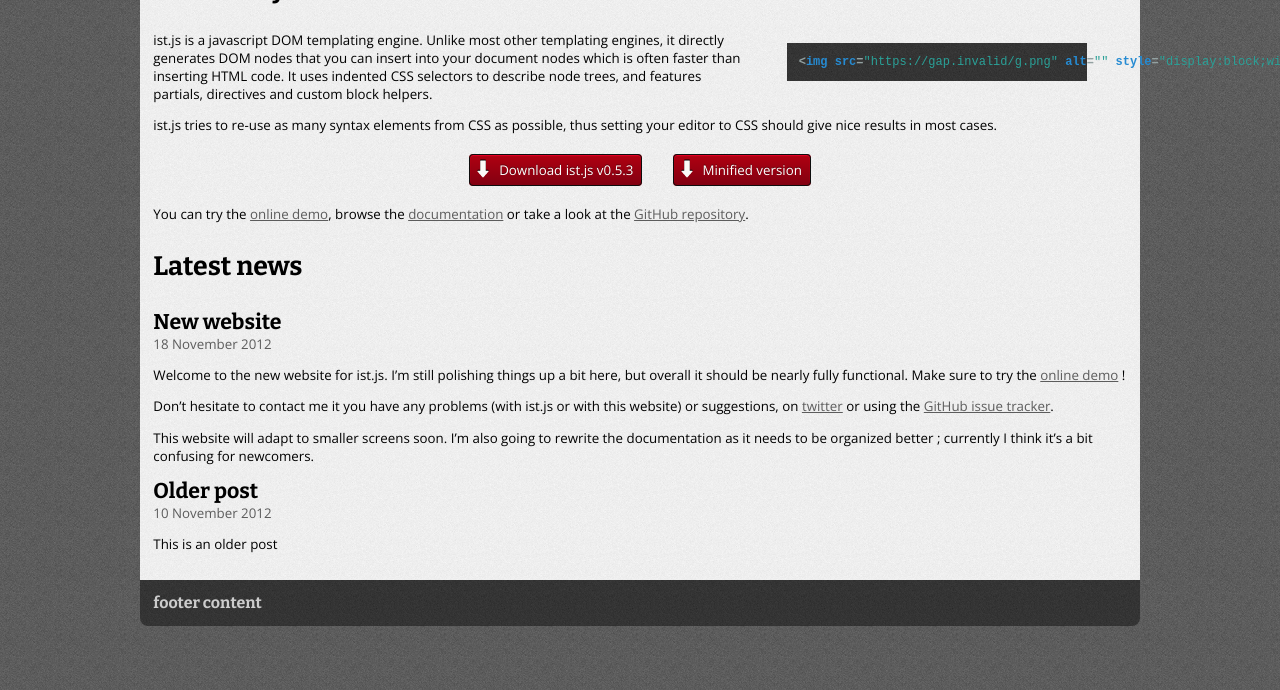
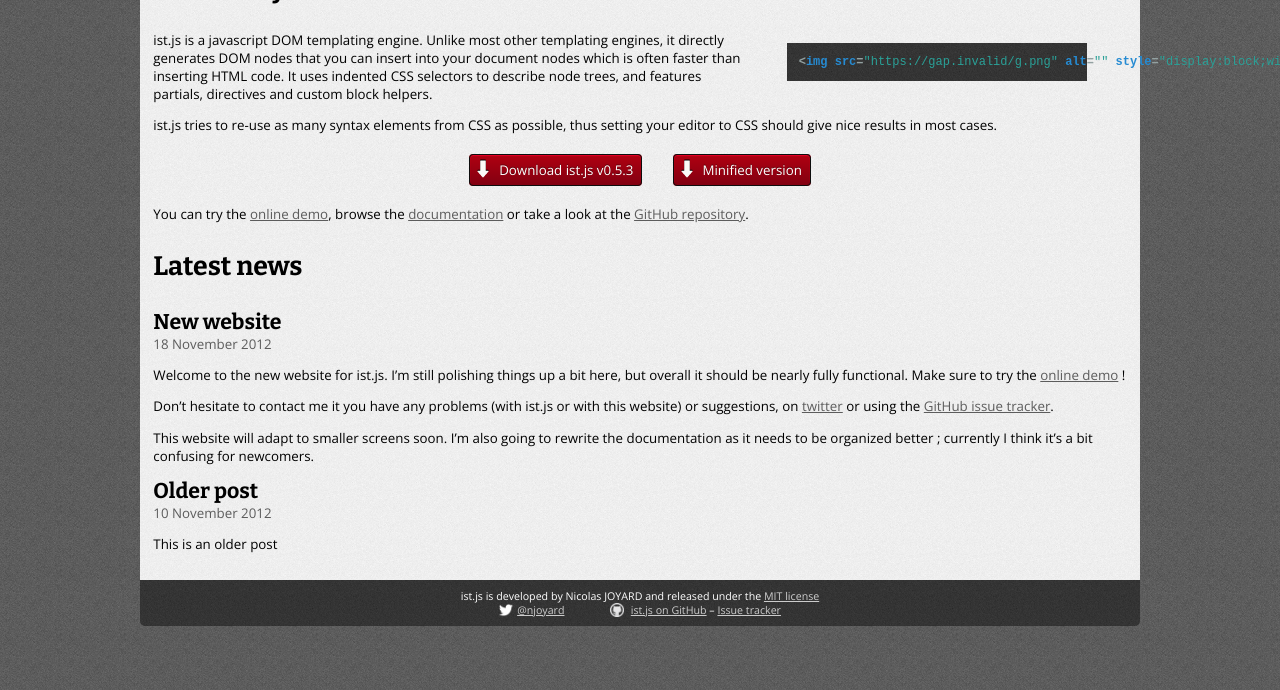
Before and after one commit to njoyard/ist, a Jekyll site: the page built from index.html, in a window 1280 px wide. Shown: the part 320-1010 px from the top of the page. Built offline with Jekyll 4.4.1, drawn with Linux system fonts in a browser that asks for light colours; Markdown is read by kramdown in place of the engine named in the settings.

Commit message:
Add 404 and footer

```diff
--- a/_layouts/default.html
+++ b/_layouts/default.html
@@ -26,7 +26,23 @@
 			{{ content }}
 		</section>
 		<footer class="graybanner">
-			footer content
+			<section class="legal">
+				ist.js is developed by Nicolas JOYARD and released under the
+				<a href="https://raw.github.com/njoyard/ist/master/LICENSE">MIT license</a>
+			</section>
+			<section class="links">
+				<ul>
+					<li>
+						<a href="http://twitter.com/njoyard">
+							<img src="images/twitter.png">@njoyard
+						</a>
+					</li>
+					<li>
+						<img src="images/github.png">
+						<a href="https://github.com/njoyard/ist">ist.js on GitHub</a> &ndash;
+						<a href="https://github.com/njoyard/ist/issues">Issue tracker</a>
+					</li>
+			</section>
 		</footer>
 		<script src="http://www.google-analytics.com/ga.js" type="text/javascript"></script>
 		<script type="text/javascript">
--- a/istjs.css
+++ b/istjs.css
@@ -75,15 +75,7 @@
 	background-image: url(images/background.png);
 
 	padding: 0.8333em;
-
-	font-family: 'Bitter', serif;
-	font-size: 12pt;
-	font-weight: bold;
-	color: #ccc;
-}
-
-.graybanner a:link, .graybanner a:visited, .graybanner a:active, .graybanner a:hover {
-	text-decoration: none;
+	text-align: center;
 }
 
 .graybanner a:link, .graybanner a:visited, .graybanner a:active {
@@ -99,19 +91,27 @@
 	border-top-right-radius: .5em;
 
 	margin-top: 0.8333em;
+
+	font-family: 'Bitter', serif;
+	font-size: 12pt;
+	font-weight: bold;
+	color: #ccc;
 }
 
 nav ul {
 	list-style-type: none;
 	margin: 0;
 	padding: 0;
-	text-align: center;
 }
 
 nav li {
 	display: inline-block;
 	margin: 0 2em;
 	padding: 0;
+}
+
+nav a:link, nav a:visited, nav a:active, nav a:hover {
+	text-decoration: none;
 }
 
 .main {
@@ -125,6 +125,32 @@
 	border-bottom-right-radius: .5em;
 
 	margin-bottom: 4em;
+	color: white;
+	font-size: 8pt;
+}
+
+footer a:link, footer a:visited, footer a:active, footer a:hover {
+	text-decoration: underline;
+}
+
+footer .links img {
+	vertical-align: text-bottom;
+	margin-right: 0.4em;
+
+	width: 1.3em;
+	height: 1.3em;
+}
+
+footer .links ul {
+	list-style-type: none;
+	margin: 0;
+	padding: 0;
+}
+
+footer .links li {
+	display: inline-block;
+	margin: 0 2em;
+	padding: 0;
 }
 
 /* Posts */
```
Also changed, not shown: 404.html (+17 -1 lines), images/github.png (added), images/twitter.png (added).
